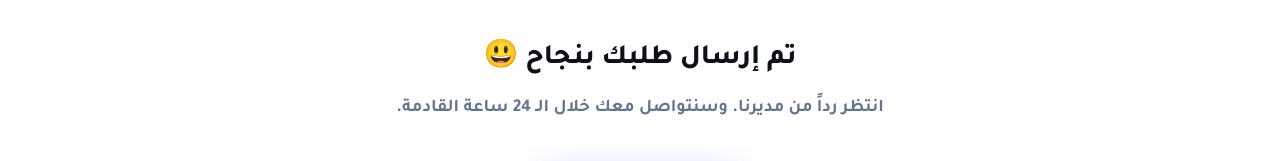
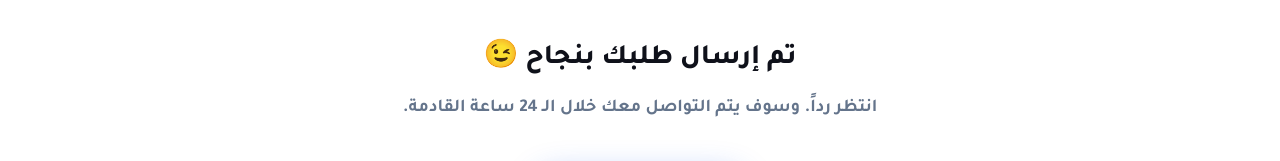
Before and after one commit to haidermoe/cv, a Next.js app: page /thanks in a window 1280 px wide. Shown: the part 357-518 px from the top of the page. Built offline with nearby package versions, Linux system fonts and the light colour scheme.

Commit message:
Update thanks page subtext and emoji as requested

```diff
--- a/app/thanks/page.tsx
+++ b/app/thanks/page.tsx
@@ -119,7 +119,7 @@ export default function ThanksPage() {
             lineHeight: "1.3"
           }}
         >
-          {lang === "AR" ? "تم إرسال طلبك بنجاح 😃" : "Your request has been successfully sent 😃"}
+          {lang === "AR" ? "تم إرسال طلبك بنجاح 😉" : "Your request has been successfully sent 😉"}
         </p>
 
         <p
@@ -133,8 +133,8 @@ export default function ThanksPage() {
           }}
         >
           {lang === "AR"
-            ? "انتظر رداً من مديرنا. وسنتواصل معك خلال الـ 24 ساعة القادمة."
-            : "Wait for a response from our manager. If the manager didn't answer, he will contact you within the next 24 hours"}
+            ? "انتظر رداً. وسوف يتم التواصل معك خلال الـ 24 ساعة القادمة."
+            : "Wait for a response. We will contact you within the next 24 hours."}
         </p>
 
         <Link
```
